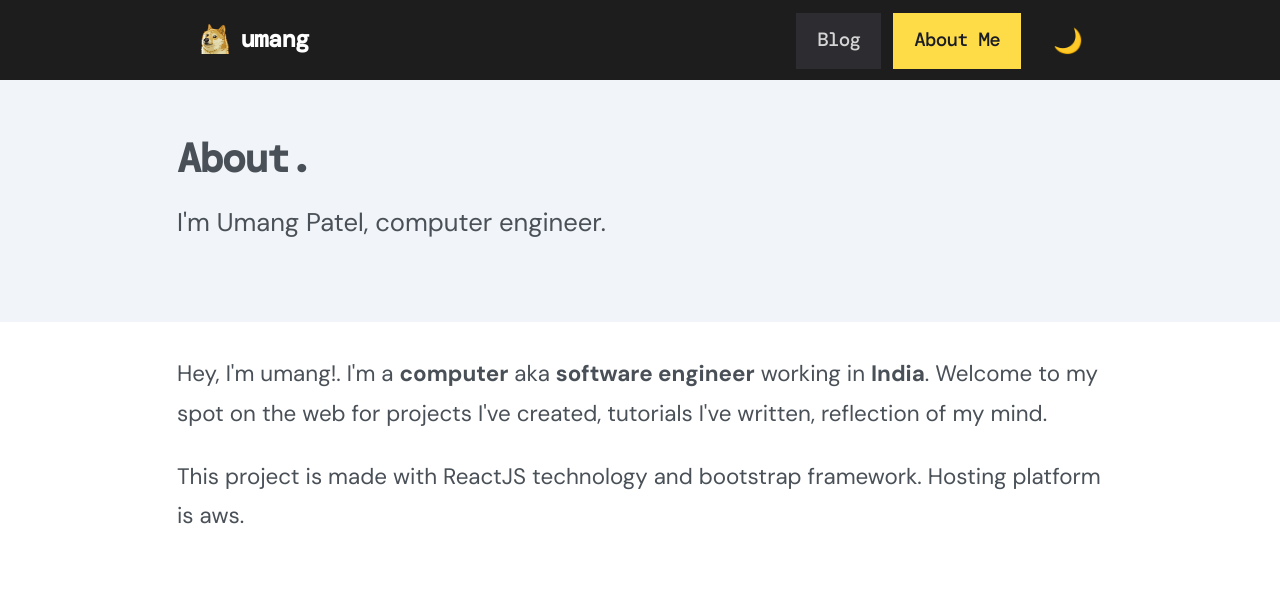
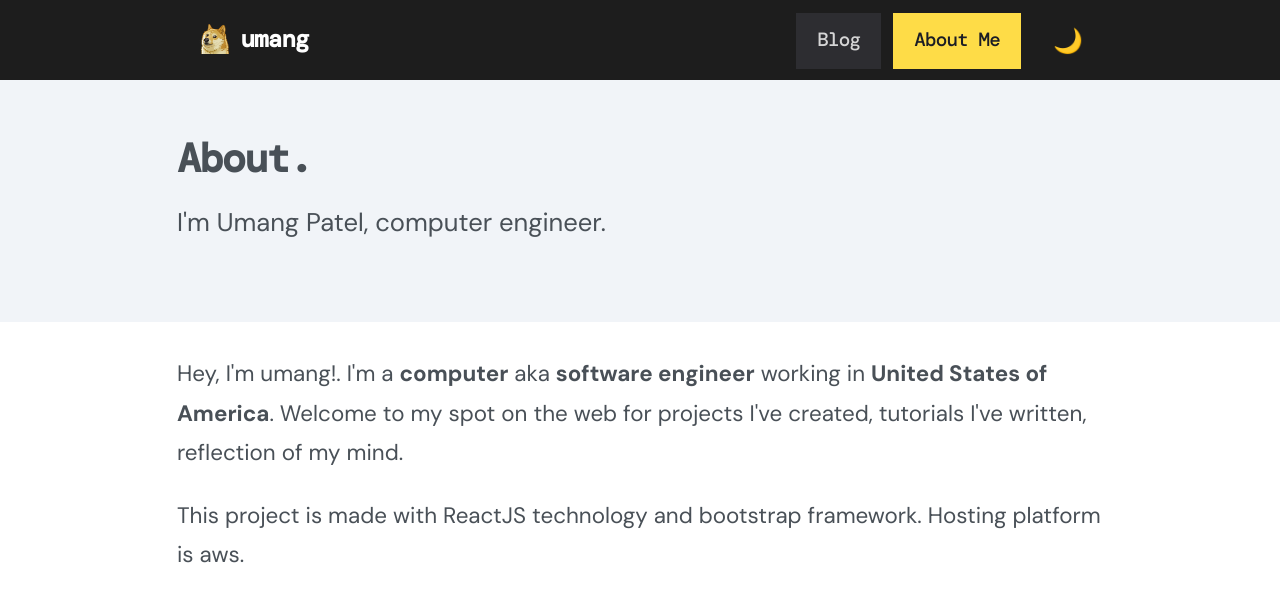
Before and after one commit to theumang100/umangp.com, a React (Create React App) app: page /about in a window 1280 px wide. Shown: the top 602 px of the page. Built offline with nearby package versions, Linux system fonts and the light colour scheme.

Commit message:
living country updates

```diff
--- a/src/pages/About.js
+++ b/src/pages/About.js
@@ -12,7 +12,7 @@ function About() {
                     <div className="row no-gutters">
                         <div className="col-md-12">
 
-                            <p>Hey, I'm umang!. I'm a <b>computer</b> aka <b>software engineer</b> working in <b>India</b>. Welcome to my spot on the web for projects I've created, tutorials I've written, reflection of my mind.</p>
+                            <p>Hey, I'm umang!. I'm a <b>computer</b> aka <b>software engineer</b> working in <b>United States of America</b>. Welcome to my spot on the web for projects I've created, tutorials I've written, reflection of my mind.</p>
                             <p>This project is made with ReactJS technology and bootstrap framework. Hosting platform is aws.</p>
 
                         </div>
```
